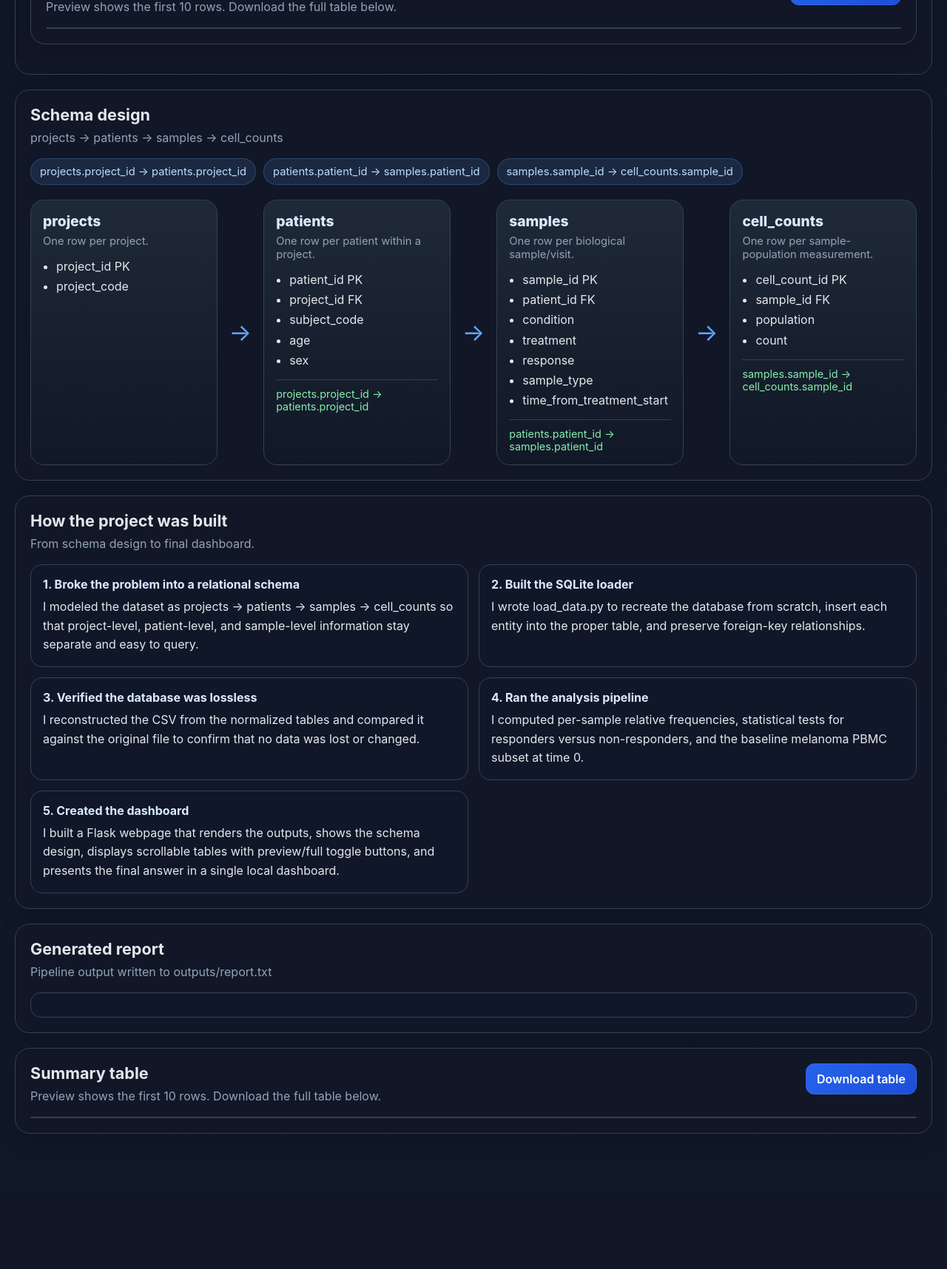
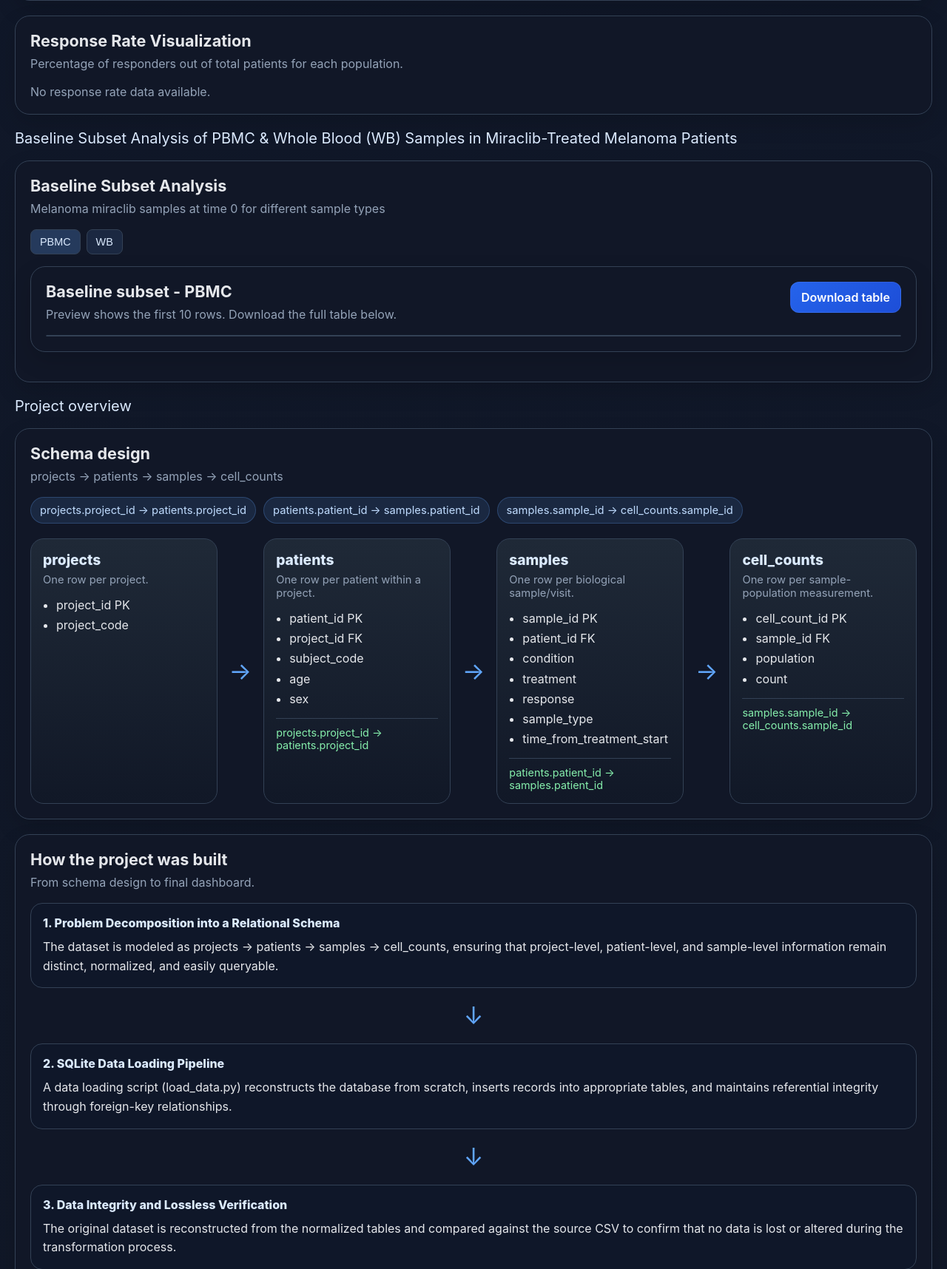
Before and after one commit to SiDdHaRtHrAjDaSh/Loblaw-Bio-Dashboard-Teiko, a Flask app: page / in a window 1280 px wide. Shown: the part 2491-4207 px from the top of the page at 74% size. Before the commit the page ends 4024 px from the top, so only its background shows below. Run offline with Flask 3, Linux system fonts and the light colour scheme.

Commit message:
dashboard finalization

```diff
--- a/app.py
+++ b/app.py
@@ -90,6 +90,14 @@ def load_page_data() -> dict:
 
     report_path = OUTPUTS / "report.txt"
     report_text = report_path.read_text(encoding="utf-8") if report_path.exists() else ""
+    report_sections = []
+    if report_text:
+        for section in [s.strip() for s in report_text.split("\n\n") if s.strip()]:
+            lines = section.splitlines()
+            report_sections.append({
+                "title": lines[0],
+                "body": lines[1:] if len(lines) > 1 else [],
+            })
 
     answer = None
     if report_text:
@@ -119,6 +127,21 @@ def load_page_data() -> dict:
         "responders": stats_df["responders_mean_pct"].tolist() if not stats_df.empty else [],
         "non_responders": stats_df["non_responders_mean_pct"].tolist() if not stats_df.empty else [],
     }
+
+    # Prepare gauge data for response rates
+    gauge_data = []
+    if not stats_df.empty:
+        for _, row in stats_df.iterrows():
+            responders = int(row["n_responders"])
+            non_responders = int(row["n_non_responders"])
+            total = responders + non_responders
+            percent = float((responders / total) * 100) if total > 0 else 0.0
+            gauge_data.append({
+                "population": row["population"],
+                "responders": responders,
+                "non_responders": non_responders,
+                "percent_responders": percent,
+            })
 
     schema = [
         {
@@ -168,27 +191,27 @@ def load_page_data() -> dict:
     unique_samples = summary_df["sample"].nunique() if not summary_df.empty and "sample" in summary_df.columns else 0
 
     project_story = [
-        {
-            "title": "1. Broke the problem into a relational schema",
-            "text": "I modeled the dataset as projects → patients → samples → cell_counts so that project-level, patient-level, and sample-level information stay separate and easy to query.",
-        },
-        {
-            "title": "2. Built the SQLite loader",
-            "text": "I wrote load_data.py to recreate the database from scratch, insert each entity into the proper table, and preserve foreign-key relationships.",
-        },
-        {
-            "title": "3. Verified the database was lossless",
-            "text": "I reconstructed the CSV from the normalized tables and compared it against the original file to confirm that no data was lost or changed.",
-        },
-        {
-            "title": "4. Ran the analysis pipeline",
-            "text": "I computed per-sample relative frequencies, statistical tests for responders versus non-responders, and the baseline melanoma PBMC subset at time 0.",
-        },
-        {
-            "title": "5. Created the dashboard",
-            "text": "I built a Flask webpage that renders the outputs, shows the schema design, displays scrollable tables with preview/full toggle buttons, and presents the final answer in a single local dashboard.",
-        },
-    ]
+    {
+        "title": "1. Problem Decomposition into a Relational Schema",
+        "text": "The dataset is modeled as projects → patients → samples → cell_counts, ensuring that project-level, patient-level, and sample-level information remain distinct, normalized, and easily queryable.",
+    },
+    {
+        "title": "2. SQLite Data Loading Pipeline",
+        "text": "A data loading script (load_data.py) reconstructs the database from scratch, inserts records into appropriate tables, and maintains referential integrity through foreign-key relationships.",
+    },
+    {
+        "title": "3. Data Integrity and Lossless Verification",
+        "text": "The original dataset is reconstructed from the normalized tables and compared against the source CSV to confirm that no data is lost or altered during the transformation process.",
+    },
+    {
+        "title": "4. Analytical Pipeline Execution",
+        "text": "The pipeline computes per-sample relative frequencies, performs statistical comparisons between responders and non-responders, and extracts baseline melanoma PBMC subsets at time 0 for targeted analysis.",
+    },
+    {
+        "title": "5. Interactive Dashboard Development",
+        "text": "A Flask-based dashboard presents the results, including schema visualization, scrollable data tables with preview/full toggles, and consolidated outputs for intuitive exploration in a single local interface.",
+    },
+]
 
     table_config = {
         "summary": {
@@ -217,6 +240,8 @@ def load_page_data() -> dict:
     return {
         "answer": answer,
         "report_text": report_text,
+        "report_sections": report_sections,
+        "report_download_url": url_for("outputs", filename="report.txt") if report_path.exists() else None,
         "schema": schema,
         "relationships": relationships,
         "table_config": table_config,
@@ -225,6 +250,7 @@ def load_page_data() -> dict:
         "unique_samples": unique_samples,
         "project_story": project_story,
         "chart_data": chart_data,
+        "gauge_data": gauge_data,
     }
 
 
--- a/static/styles.css
+++ b/static/styles.css
@@ -54,7 +54,11 @@ h1 {
   line-height: 1.6;
   margin-top: 10px;
 }
-
+.headline{
+  margin: 0 0 18px;
+  font-size: 1.25rem;
+  color: #dbeafe;
+}
 .answer-card {
   min-width: 320px;
   background: rgba(17, 24, 39, 0.95);
@@ -186,12 +190,17 @@ h1 {
 }
 
 .chart-canvas {
-  max-width: 100%;
-  height: auto;
+  display: block;
+  width: 100%;
+  min-height: 320px;
   margin-top: 18px;
   border-radius: 14px;
   background: rgba(15, 23, 42, 0.8);
   padding: 10px;
+}
+
+.response-rate-chart {
+  margin-top: 18px;
 }
 
 .plot-slider {
@@ -307,15 +316,50 @@ tbody tr:hover {
   background: rgba(96, 165, 250, 0.08);
 }
 
+.report-head {
+  display: flex;
+  justify-content: space-between;
+  gap: 16px;
+  align-items: flex-start;
+}
+
+.report-download {
+  margin-top: 4px;
+}
+
+.report-tiles {
+  display: grid;
+  grid-template-columns: repeat(2, minmax(0, 1fr));
+  gap: 16px;
+  margin-top: 18px;
+}
+
+.report-section {
+  background: rgba(15, 23, 42, 0.95);
+  border: 1px solid var(--border);
+  border-radius: 18px;
+  padding: 18px;
+}
+
+.report-section h3 {
+  margin: 0 0 12px;
+  font-size: 1rem;
+  color: #60a5fa;
+}
+
+.report-lines p {
+  margin: 0 0 10px;
+  color: var(--text);
+  line-height: 1.6;
+  font-size: 0.94rem;
+}
+
+.report-lines p:last-child {
+  margin-bottom: 0;
+}
+
 .report-box {
-  margin: 18px 0 0;
-  padding: 16px;
-  background: #0f172a;
-  border-radius: 14px;
-  border: 1px solid var(--border);
-  overflow-x: auto;
-  white-space: pre-wrap;
-  line-height: 1.6;
+  display: none;
 }
 
 .schema-legend {
@@ -387,11 +431,24 @@ tbody tr:hover {
   padding: 0 2px;
 }
 
-.story-grid {
-  display: grid;
-  gap: 14px;
-  grid-template-columns: repeat(2, minmax(0, 1fr));
+.story-flow {
+  display: flex;
+  flex-direction: column;
+  align-items: stretch;
+  gap: 18px;
   margin-top: 18px;
+}
+
+.story-step {
+  width: 100%;
+  position: relative;
+}
+
+.story-step-title {
+  margin: 0 0 10px;
+  font-size: 1rem;
+  font-weight: 800;
+  color: #dbeafe;
 }
 
 .story-card {
@@ -407,10 +464,26 @@ tbody tr:hover {
   color: #dbeafe;
 }
 
-.story-card p {
+.story-card p,
+.story-step p {
   margin: 0;
   line-height: 1.6;
   color: var(--text);
+}
+
+.story-arrow {
+  display: flex;
+  align-items: center;
+  justify-content: center;
+  font-size: 2rem;
+  color: var(--accent);
+  min-width: 48px;
+}
+
+.story-card h3 {
+  margin: 0 0 8px;
+  font-size: 1rem;
+  color: #dbeafe;
 }
 
 .empty-state,
@@ -431,8 +504,8 @@ tbody tr:hover {
     grid-template-columns: repeat(2, minmax(0, 1fr));
   }
 
-  .story-grid {
-    grid-template-columns: 1fr;
+  .story-flow {
+    flex-direction: column;
   }
 
   .table-head {
@@ -445,7 +518,8 @@ tbody tr:hover {
     grid-template-columns: 1fr;
   }
 
-  .schema-arrow {
+  .schema-arrow,
+  .story-arrow {
     width: 100%;
     justify-content: center;
     transform: rotate(90deg);
--- a/templates/index.html
+++ b/templates/index.html
@@ -48,6 +48,7 @@
       </div>
     </section>
 
+    <p class = "headline">What is the frequency of each cell type in each sample? </p>
     {% macro render_table_panel(table_id, table) -%}
     <section class="panel table-panel">
       <div class="section-head table-head">
@@ -83,6 +84,9 @@
     </section>
     {%- endmacro %}
 
+    {{ render_table_panel("summary", table_config.summary) }}
+    <p class = "headline">Predictive Immune Signatures of Miraclib Response in Melanoma Patients</p>
+
     <section class="panel">
       <div class="section-head">
         <h2>Response comparison boxplots</h2>
@@ -117,6 +121,17 @@
 
     <section class="panel">
       <div class="section-head">
+        <h2>Response Rate Visualization</h2>
+        <p>Percentage of responders out of total patients for each population.</p>
+      </div>
+      <div class="response-rate-chart">
+        <canvas id="responseRateChart" class="chart-canvas" width="600" height="300"></canvas>
+      </div>
+    </section>
+
+    <p class = "headline">Baseline Subset Analysis of PBMC & Whole Blood (WB) Samples in Miraclib-Treated Melanoma Patients</p>
+    <section class="panel">
+      <div class="section-head">
         <h2>Baseline Subset Analysis</h2>
         <p>Melanoma miraclib samples at time 0 for different sample types</p>
       </div>
@@ -143,6 +158,7 @@
       {% endif %}
     </section>
 
+    <p class = "headline">Project overview</p>
     <section class="panel">
       <div class="section-head">
         <h2>Schema design</h2>
@@ -183,23 +199,48 @@
         <p>From schema design to final dashboard.</p>
       </div>
 
-      <div class="story-grid">
+      <div class="story-flow">
         {% for item in project_story %}
-          <div class="story-card">
-            <h3>{{ item.title }}</h3>
+          <div class="story-card story-step">
+            <div class="story-step-title">{{ item.title }}</div>
             <p>{{ item.text }}</p>
           </div>
+          {% if not loop.last %}
+            <div class="story-arrow">↓</div>
+          {% endif %}
         {% endfor %}
       </div>
     </section>
 
     <section class="panel">
-      <div class="section-head">
+      <div class="section-head report-head">
+        <div>
           <h2>Generated report</h2>
           <p>Pipeline output written to outputs/report.txt</p>
         </div>
+        {% if report_download_url %}
+          <a class="button report-download" href="{{ report_download_url }}" download>Download report</a>
+        {% endif %}
+      </div>
 
-      <pre class="report-box">{{ report_text }}</pre>
+      {% if report_sections %}
+        <div class="report-tiles">
+          {% for section in report_sections %}
+            <div class="report-section">
+              <h3>{{ section.title }}</h3>
+              {% if section.body %}
+                <div class="report-lines">
+                  {% for line in section.body %}
+                    <p>{{ line }}</p>
+                  {% endfor %}
+                </div>
+              {% endif %}
+            </div>
+          {% endfor %}
+        </div>
+      {% else %}
+        <div class="empty-state">Report not generated yet. Run the pipeline to create the report.</div>
+      {% endif %}
     </section>
 
     {{ render_table_panel("summary", table_config.summary) }}
@@ -208,10 +249,13 @@
   <script>
     const TABLE_CONFIG = {{ table_config | tojson }};
     const CHART_DATA = {{ chart_data | tojson }};
+    const GAUGE_DATA = {{ gauge_data | tojson }};
 
-    // Create stats chart if Chart.js loaded
     const statsChartElement = document.getElementById('statsChart');
-    if (typeof Chart !== 'undefined' && statsChartElement) {
+    const responseRateCanvas = document.getElementById('responseRateChart');
+
+    if (typeof Chart !== 'undefined') {
+      if (statsChartElement) {
         const ctx = statsChartElement.getContext('2d');
         new Chart(ctx, {
           type: 'bar',
@@ -239,6 +283,70 @@
             }
           }
         });
+      }
+
+      if (responseRateCanvas) {
+        if (GAUGE_DATA.length > 0) {
+          new Chart(responseRateCanvas.getContext('2d'), {
+            type: 'bar',
+            data: {
+              labels: GAUGE_DATA.map(item => item.population.replace('_', ' ').replace(/\b\w/g, l => l.toUpperCase())),
+              datasets: [{
+                label: 'Response Rate (%)',
+                data: GAUGE_DATA.map(item => item.percent_responders),
+                backgroundColor: 'rgba(34, 197, 94, 0.8)',
+                borderColor: 'rgba(34, 197, 94, 1)',
+                borderWidth: 1,
+                borderRadius: 4,
+                borderSkipped: false,
+              }]
+            },
+            options: {
+              indexAxis: 'y',
+              responsive: true,
+              maintainAspectRatio: false,
+              scales: {
+                x: {
+                  beginAtZero: true,
+                  max: 100,
+                  ticks: {
+                    callback: function(value) {
+                      return value + '%';
+                    }
+                  }
+                },
+                y: {
+                  ticks: {
+                    font: {
+                      size: 12
+                    }
+                  }
+                }
+              },
+              plugins: {
+                legend: {
+                  display: false
+                },
+                tooltip: {
+                  callbacks: {
+                    label: function(context) {
+                      const item = GAUGE_DATA[context.dataIndex];
+                      return [
+                        `Response Rate: ${context.parsed.x.toFixed(1)}%`,
+                        `Responders: ${item.responders}`,
+                        `Non-Responders: ${item.non_responders}`,
+                        `Total: ${item.responders + item.non_responders}`
+                      ];
+                    }
+                  }
+                }
+              }
+            }
+          });
+        } else {
+          responseRateCanvas.parentElement.innerHTML = '<div class="empty-state">No response rate data available.</div>';
+        }
+      }
     }
 
     function buildTableHTML(columns, rows, bodyId) {
```
Lines whose indentation alone changed are shown as unchanged.
